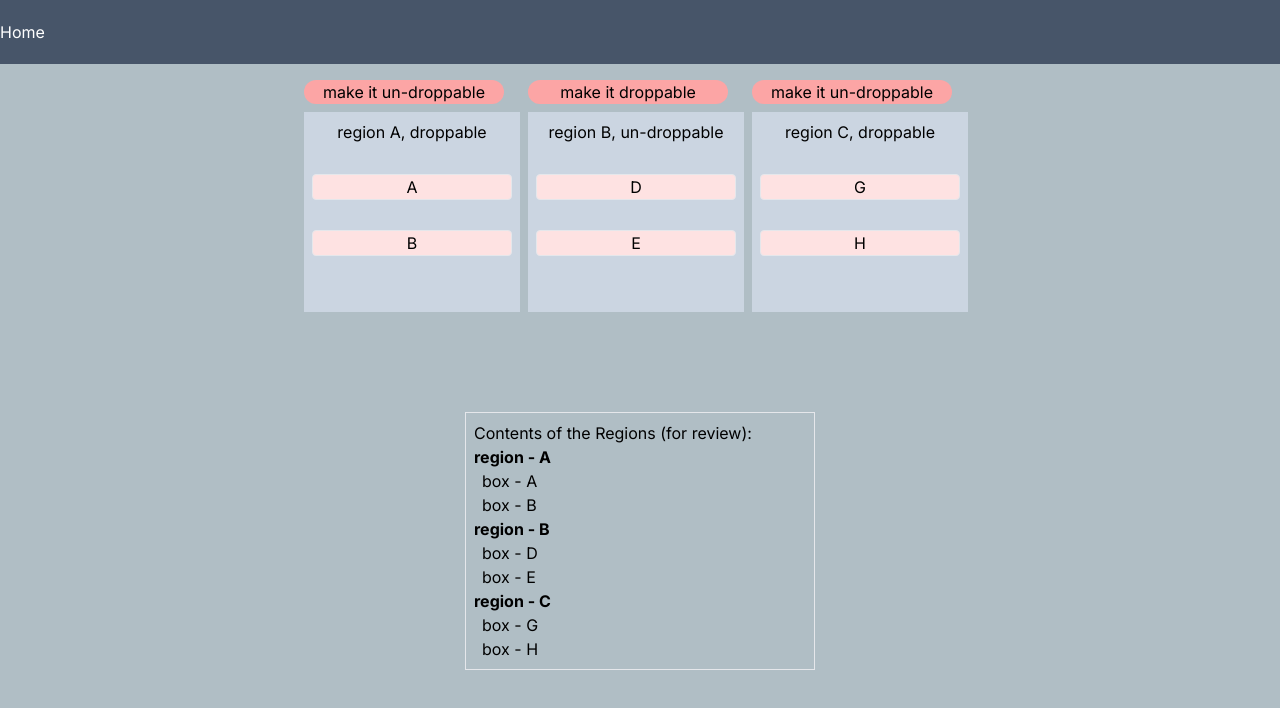
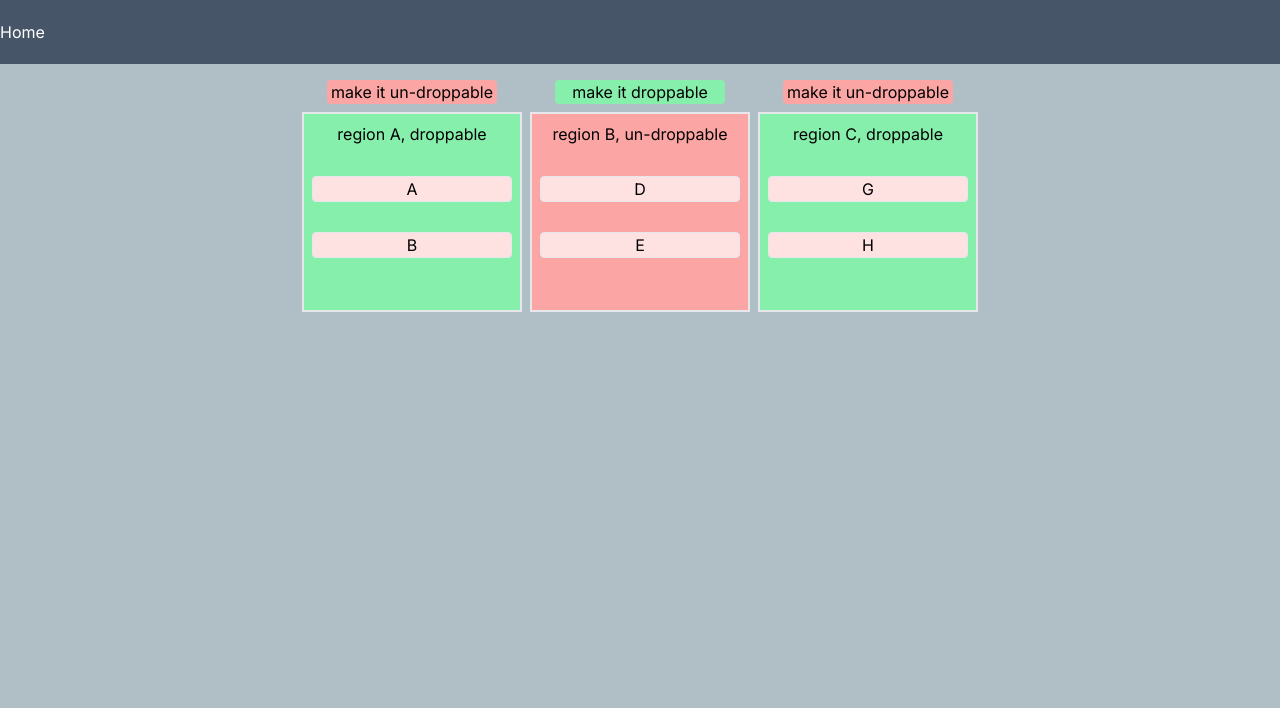
Before and after one commit to aisiklar/drag-and-drop-study-project, a Next.js app: page /box in a window 1280 px wide. Shown: the top 708 px of the page. Built offline with nearby package versions, Linux system fonts and the light colour scheme.

Commit message:
completed boxes study. regression done.

```diff
--- a/components/draggedBoxes/Box.tsx
+++ b/components/draggedBoxes/Box.tsx
@@ -12,20 +12,15 @@ type DraggedType = {
 };
 
 export default function Box(props: Props) {
-  // console.log("render Box, ", props.text);
   const [beingDragged, setBeingDragged] = useState<DraggedType>({
     box: props.text,
     beingDragged: false,
   });
 
-  // console.log("beingDragged: ", beingDragged);
-
   function onDragStartHandler() {
-    console.log("in onDragStartHandler, ", props.text);
     setBeingDragged({ box: props.text, beingDragged: true });
   }
   function onDragEndHandler() {
-    console.log("in onDragEndHandler, ", props.text);
     setBeingDragged({ box: props.text, beingDragged: false });
   }
 
--- a/components/draggedBoxes/BoxWrapper.tsx
+++ b/components/draggedBoxes/BoxWrapper.tsx
@@ -11,43 +11,31 @@ type Props = {
   draggableOverElement: boolean;
   getData: (data: any) => void;
 };
+
 export default function BoxWrapper(props: Props) {
   let boxWrapper = props.boxWrapper;
+  let droppable = props.boxWrapper.droppable;
   let draggableOverElement = props.draggableOverElement;
 
-  console.log("BoxWrapper: ", boxWrapper);
-  console.log("draggableOverElement: ", draggableOverElement);
-
+  // on event, send the data id to parent comp.
   function onDragStartHandler(e: any) {
-    console.log("onDragStartHandler triggered,", e);
-    console.log(
-      "onDragStartHandler, e.target.getAttribute('id')",
-      e.target.getAttribute("id")
-    );
-    console.log("onDragStartHandler, e.target.id)", e.target.id);
     let draggedObject = e.target.id;
     // e.dataTransfer.setData("text/plain", draggedObject);
     // send data to parent comp. DraggedBoxes
     props.getData(draggedObject);
   }
 
-  function onDropHandler(e: any) {
-    console.log("onDropHandler triggered, ", e);
-    console.log(
-      "onDropHandler, e.target.getAttribute('id')",
-      e.target.getAttribute("id")
-    );
-    console.log("onDropHandler, e.target.id)", e.target.id);
-  }
-
   return (
     <div
       onDragStart={(e: any) => onDragStartHandler(e)}
-      onDrop={(e: any) => onDropHandler(e)}
       className={
         draggableOverElement
-          ? "p-2 bg-red-300 text-center min-h-[200px]"
-          : "p-2 bg-slate-300 text-center min-h-[200px]"
+          ? "border-2 p-2 bg-green-300 text-center min-h-[200px] border-sky-400"
+          : droppable
+          ? "border-2 p-2 bg-green-300 text-center min-h-[200px] "
+          : !droppable
+          ? "border-2 p-2 bg-red-300 text-center min-h-[200px] "
+          : "border-2 p-2 bg-slate-300 text-center min-h-[200px]"
       }
     >
       <p>
--- a/components/draggedBoxes/DraggedBoxes.tsx
+++ b/components/draggedBoxes/DraggedBoxes.tsx
@@ -5,7 +5,6 @@ import BoxWrapper from "./BoxWrapper";
 
 type SubBoxConfig = {
   draggedElementOver: boolean;
-  renderCounter: number;
 };
 
 type BoxConfig = {
@@ -22,21 +21,20 @@ type EachBox = {
 
 type BoxList = EachBox[];
 
+// define boxConfig to define whether there is a dragged obj hovering above
 const boxConfig = {
   A: {
     draggedElementOver: false,
-    // renderCounter: 0,
   },
   B: {
     draggedElementOver: false,
-    // renderCounter: 0,
   },
   C: {
     draggedElementOver: false,
-    // renderCounter: 0,
   },
 };
 
+// define boxList to enclose region name, droppable cond and contents
 let boxList = [
   {
     region: "A",
@@ -56,11 +54,9 @@ let boxList = [
 ];
 
 export default function DraggedBoxes() {
+  // define states
   const [boxArrangement, setBoxArrangement] = useState<BoxList>(boxList);
-  const [wrapperBoxState, setWrapperBoxState] = useState<BoxConfig>(
-    JSON.parse(JSON.stringify(boxConfig))
-  );
-
+  const [wrapperBoxState, setWrapperBoxState] = useState<BoxConfig>(boxConfig);
   const [draggedBox, setDraggedBox] = useState<string>("");
 
   /* function onDragEnterHandler(e: any, region: string) {
@@ -76,42 +72,28 @@ export default function DraggedBoxes() {
   } */
 
   function onDropHandler(e: any, region: string) {
-    console.log("onDropHandler triggered, region: ", region);
-    let targetWrapperBox = boxArrangement.filter(
-      (boxWrapper) => boxWrapper.region === region
-    )[0];
-    console.log("targetWrapperBox: ", targetWrapperBox);
+    // console.log("onDropHandler triggered, region: ", region);
+    let temp_boxArrangement = JSON.parse(JSON.stringify(boxArrangement));
 
-    let sourceWrapperBox = boxArrangement.filter((wrapperBox) =>
-      wrapperBox.contents.includes(draggedBox)
-    )[0];
-    let indexOfDraggedBox = sourceWrapperBox.contents.indexOf(draggedBox);
-    console.log("indexOfDraggedBox: ", indexOfDraggedBox);
-
-    console.log("sourceWrapperBox: ", sourceWrapperBox);
-
-    let temp_boxArrangement = JSON.parse(JSON.stringify(boxArrangement));
     temp_boxArrangement.forEach((element: EachBox) => {
       if (element.contents.includes(draggedBox)) {
+        // remove the dragged object from the contents
         let newContents = element.contents.filter(
           (item: string) => item !== draggedBox
         );
-        console.log("newContents: ", newContents);
         element.contents = newContents;
       }
       if (element.region === region) {
+        // add the dragged object to the new box
         element.contents.push(draggedBox);
       }
     });
-    console.log("temp_boxArrangement:", temp_boxArrangement);
 
     setDraggedBox("");
     setBoxArrangement(temp_boxArrangement);
   }
 
   function onDragLeaveHandler(e: any, region: string) {
-    console.log("onDragLeaveHandler function tiggered", region);
-
     let temp = JSON.parse(JSON.stringify(wrapperBoxState));
     temp[region].draggedElementOver = false;
     // temp[region].renderCounter--;
@@ -122,35 +104,19 @@ export default function DraggedBoxes() {
   // change the draggedElementOver to true for related BoxWrapper
   // so that the color of the BoxWrapper comp changes to red
   function onDragOverHandler(e: any, region: string) {
-    console.log("onDragOverHandler function triggered ", region);
     e.preventDefault();
     let temp = JSON.parse(JSON.stringify(wrapperBoxState));
     temp[region].draggedElementOver = true;
-    // temp[region].renderCounter++;
     setWrapperBoxState(temp);
   }
 
   function onDragEndHandler() {
-    console.log("onDragEndHandler triggered");
-    // console.log("boxConfig: ", boxConfig);
     // reset wrapperBoxState to its to initial state of boxConfig
     setWrapperBoxState(JSON.parse(JSON.stringify(boxConfig)));
   }
 
-  function onDragStartHandler(e: any, region: string) {
-    console.log("onDragStartHandler triggered, ", region);
-  }
-
-  console.log("wrapperBoxState", wrapperBoxState);
-
   function getDataOfDraggedObj(draggedObject: any) {
-    console.log(
-      "in getDataOfDraggedObj funct., received from BoxWrapper e: ",
-      draggedObject
-    );
     setDraggedBox(draggedObject);
-
-    // e.dataTransfer.setData("text/plain", draggedObject);
   }
   function changeDroppableCond(e: any, boxWrapper: EachBox) {
     let temp_boxArrangement = JSON.parse(JSON.stringify(boxArrangement));
@@ -163,16 +129,13 @@ export default function DraggedBoxes() {
     setBoxArrangement(temp_boxArrangement);
   }
 
-  console.log("draggedBox state: ", draggedBox);
-  console.log("boxArrangement state: ", boxArrangement);
   return (
     <div className="flex flex-col items-center justify-center">
-      <div className="flex justify-center mt-4">
+      <div className="flex flex-row justify-center mt-4">
         {boxArrangement.map((boxWrapper, index) => (
           <div
-            className="flex flex-col align-middle justify-center"
+            className="flex flex-col items-center justify-center mx-1"
             key={index}
-            onDragStart={(e) => onDragStartHandler(e, boxWrapper.region)}
             onDragLeave={
               boxWrapper.droppable
                 ? (e) => onDragLeaveHandler(e, boxWrapper.region)
@@ -189,18 +152,18 @@ export default function DraggedBoxes() {
             <button
               type="button"
               onClick={(e) => changeDroppableCond(e, boxWrapper)}
-              className="w-[200px] px-[10px] rounded-full bg-red-300 align-middle justify-center align-middle mb-2"
+              className={
+                boxWrapper.droppable === true
+                  ? "w-[170px] rounded bg-red-300 align-middle mb-2"
+                  : "w-[170px] rounded bg-green-300 align-middle mb-2"
+              }
             >
               {boxWrapper.droppable === true
                 ? "make it un-droppable"
                 : "make it droppable"}
             </button>
-            <div className="mr-2">
+            <div className="">
               <BoxWrapper
-                /*  key={
-                wrapperBoxState[boxWrapper.region as keyof BoxConfig]
-                .renderCounter
-              } */
                 boxWrapper={boxWrapper}
                 getData={getDataOfDraggedObj}
                 draggableOverElement={
@@ -212,19 +175,6 @@ export default function DraggedBoxes() {
           </div>
         ))}
       </div>
-      <div className="mt-[100px] p-2 w-[350px] m-auto flex-column items-center border">
-        <p className=" align-middle">Contents of the Regions (for review):</p>
-        {boxArrangement.map((boxWrapper, index) => (
-          <ul key={index}>
-            <strong> region - {boxWrapper.region}</strong>
-            {boxWrapper.contents.map((item, sIndex) => (
-              <ul className="ml-2" key={sIndex}>
-                box - {item}
-              </ul>
-            ))}
-          </ul>
-        ))}
-      </div>
     </div>
   );
 }
--- a/type.d.ts
+++ b/type.d.ts
@@ -1,7 +1,7 @@
 import { SubresourceIntegrityPlugin } from "next/dist/build/webpack/plugins/subresource-integrity-plugin";
 
-type Topic = { topicName: string; link: string };
-type Topics = Topic[];
+type StudyTopic = { topicName: string; link: string };
+type StudyTopics = StudyTopic[];
 
 type Users = User[];
 
@@ -14,4 +14,4 @@ interface User {
   website: string;
 }
 
-type HeaderColumns = string[]
+type HeaderColumns = string[];
```
Also changed, not shown: constants/index.ts (+5 -3 lines).
